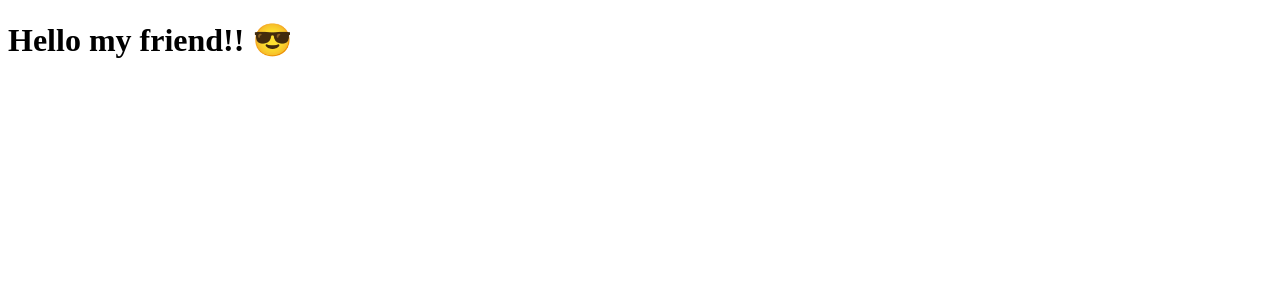
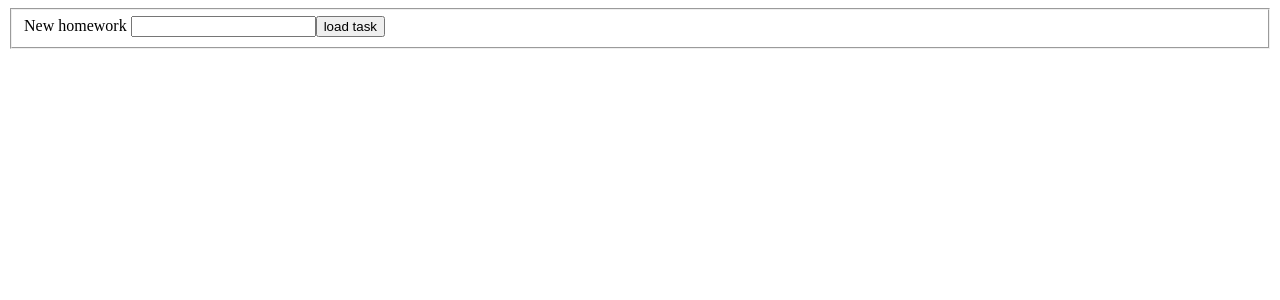
Before and after one commit to BenjaminGimenez/Trabajo-practico-React, a React (Vite) app: page / in a window 1280 px wide. Shown: the top 300 px of the page. Built offline with nearby package versions, Linux system fonts and the light colour scheme.

Commit message:
terminando ejercicio 4, con nombre de componente ejercicio 2, usando hooks useState y useRef

```diff
--- a/src/App.jsx
+++ b/src/App.jsx
@@ -1,9 +1,12 @@
-import Ejercicio1 from "./assets/components/Ejercicio1"
+// import Ejercicio1 from "./assets/components/Ejercicio1"
+
+import Ejercicio2 from "./assets/components/Ejercicio2"
 
 const App = () => {
   return (
     <>
-    <Ejercicio1 message = 'my friend'/>
+    {/* <Ejercicio1 message = 'my friend'/> */}
+    <Ejercicio2/>
     </>
   )
 }
--- /dev/null
+++ b/src/assets/components/Ejercicio2.jsx
@@ -0,0 +1,37 @@
+import { useRef } from "react";
+import { useState } from "react"
+
+const Ejercicio2 = () => {
+
+    const [list, setList] = useState([]);
+
+    const inputRef = useRef();
+
+    const handlNewTodo = () =>{
+        const newList = inputRef.current.value
+        if(newList.trim()){
+            const nuevoArreglo = [...list, newList]
+            setList(nuevoArreglo)
+
+            inputRef.current.value = '';
+        }
+    }
+
+  return (
+    <section>
+        <fieldset>
+            <label htmlFor="">New homework </label>
+            <input type="text" ref={inputRef}/>
+            <button onClick={handlNewTodo}>load task</button>
+        </fieldset>
+        <ul>
+            {
+                list.map((list, index)=>{
+                    return <li key={index}>{list}</li>
+                })
+            }
+        </ul>
+    </section>
+  )
+}
+export default Ejercicio2
```
